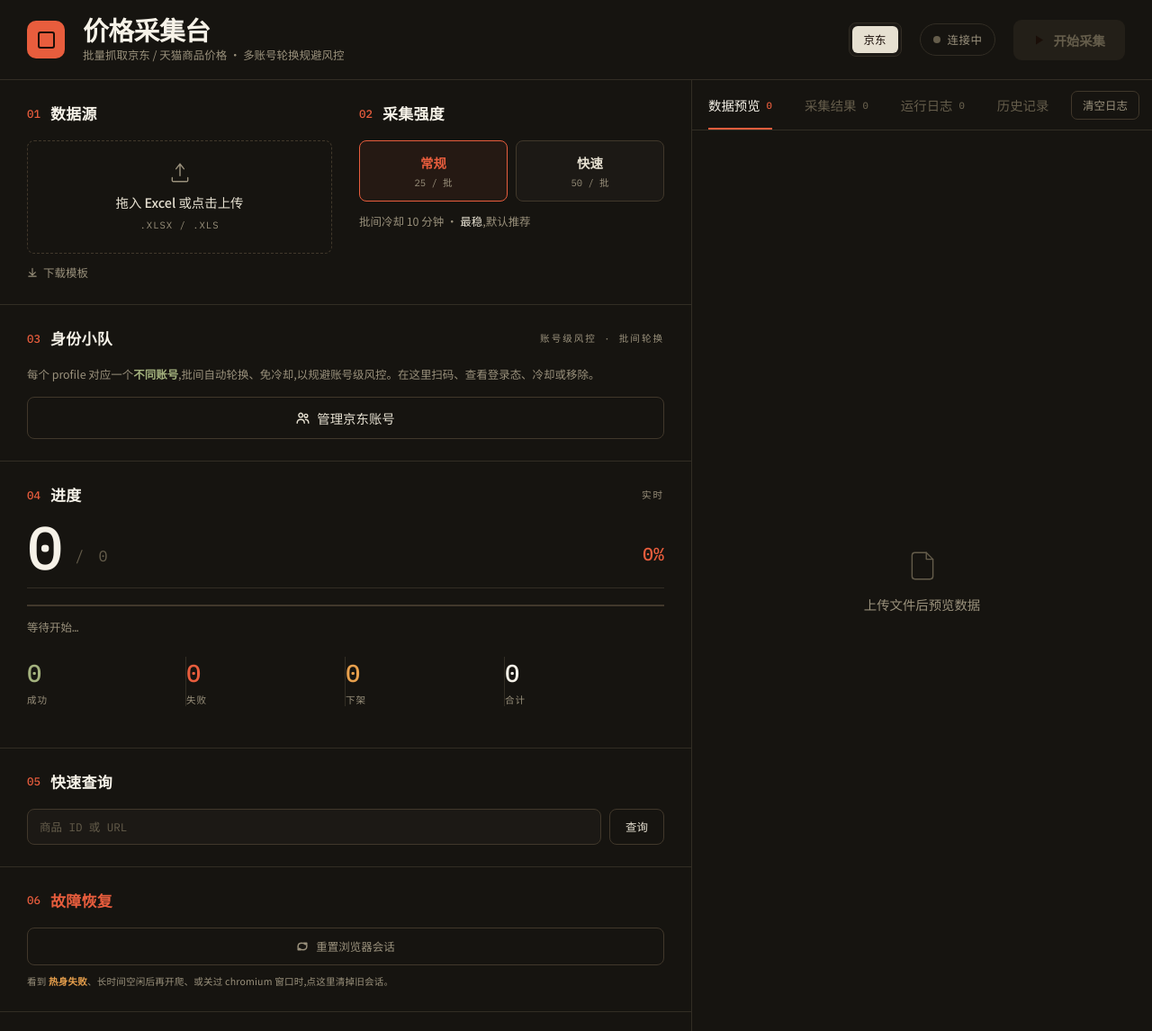
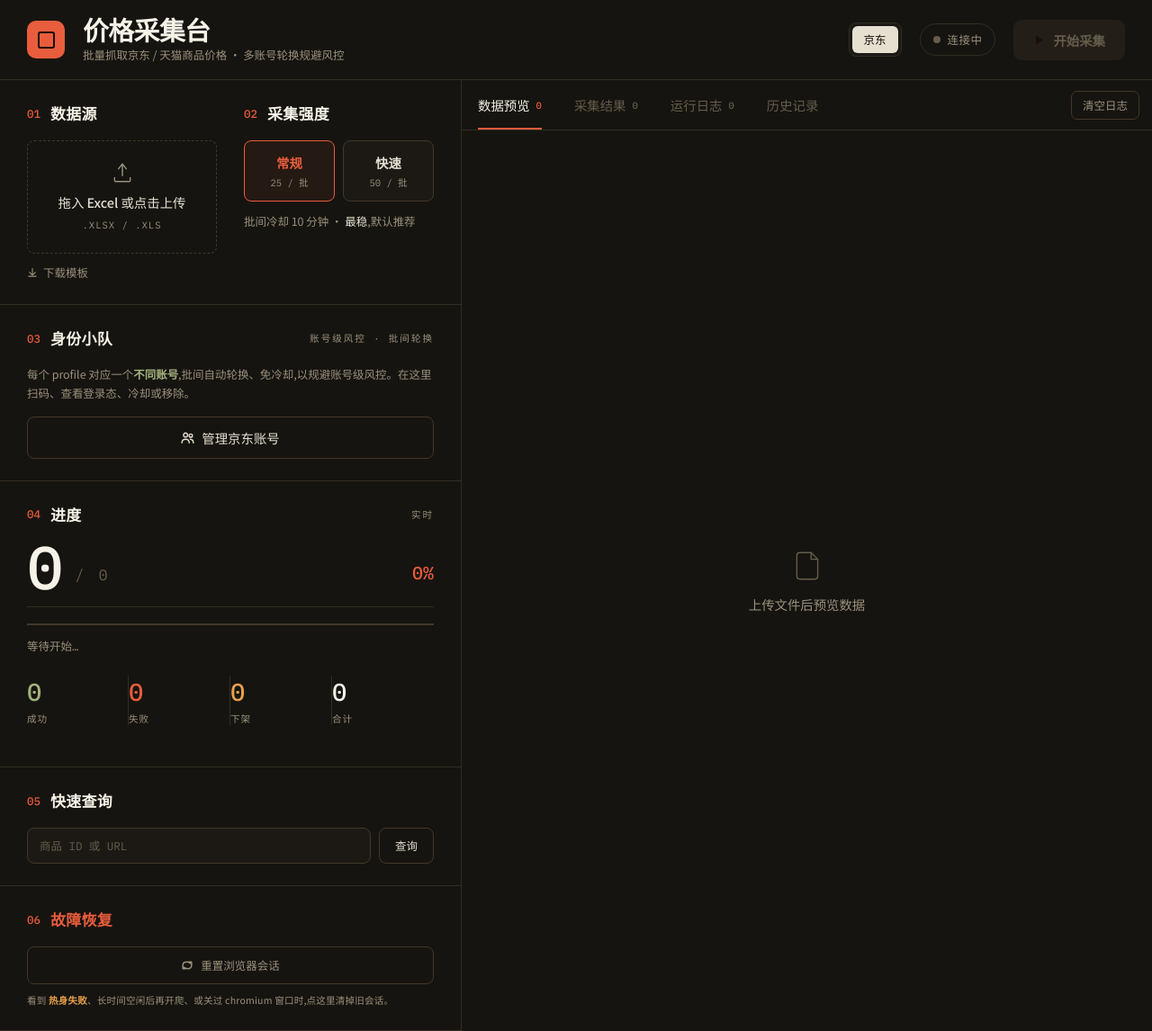
Before and after one commit to GordonWang1878/JD-Crawler, a Flask app: page / in a window 1280 px wide. Shown: the whole page at 90% size. Run offline with Flask 3, Linux system fonts and the light colour scheme; some libraries are stand-ins or nearby versions.

Commit message:
style(ui): 左右分栏调整为 40% / 60%(设定栏 40,数据区 60)
.body grid-template-columns 从 1.2fr/.8fr 改为 40%/60%:左侧设定栏占 40%,
右侧数据预览/结果/日志占 60%,给数据区更多空间。

Co-Authored-By: Claude Opus 4.8 (1M context) <noreply@anthropic.com>

```diff
--- a/templates/batch.html
+++ b/templates/batch.html
@@ -48,7 +48,7 @@
   .btn-stop{background:var(--live);color:#1A0E08}.btn-stop svg{fill:#1A0E08}
   .btn-stop:hover{background:#F26B4B}
 
-  .body{display:grid;grid-template-columns:1.2fr .8fr;height:calc(100vh - 81px)}
+  .body{display:grid;grid-template-columns:40% 60%;height:calc(100vh - 81px)}
   .col{overflow-y:auto}
   .col.right{border-left:1px solid var(--hair);display:flex;flex-direction:column}
 
```
